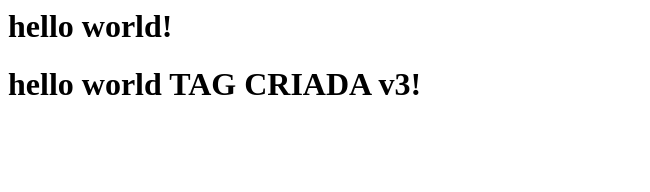
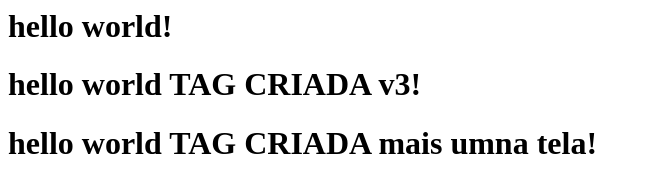
Before and after one commit to b3rl1n/git-aula, a plain HTML site: page index.html in a window 1280 px wide. Shown: the whole page, without its empty margins (0-650 px from the left). Drawn offline with Linux system fonts and the light colour scheme.

Commit message:
Adicionado alteracoes

```diff
--- a/index.html
+++ b/index.html
@@ -1,3 +1,4 @@
 <h1>hello world!</h1>
 
 <h1>hello world TAG CRIADA v3!</h1>
+<h1>hello world TAG CRIADA mais umna tela!</h1>
```
